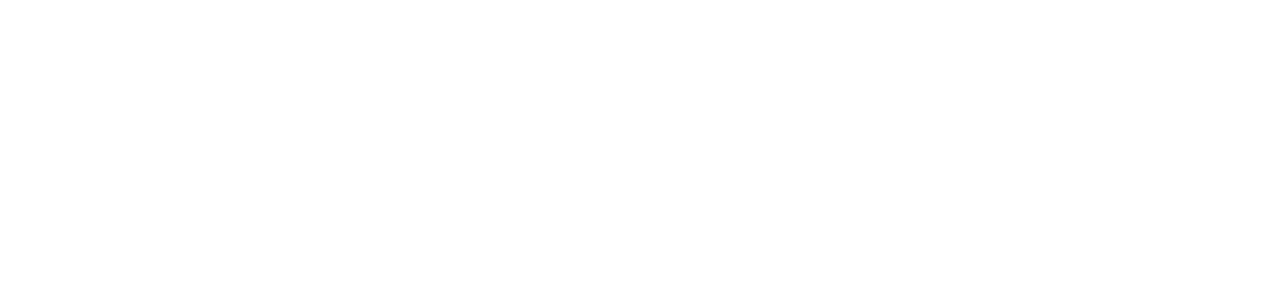
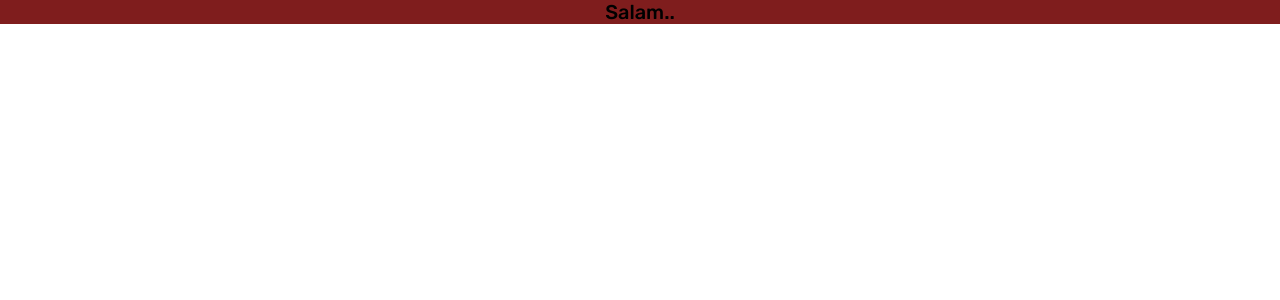
Before and after one commit to maxmiroslavski/my-cloud-v2, a React (Vite) app: page / in a window 1280 px wide. Shown: the top 300 px of the page. Built offline with nearby package versions, Linux system fonts and the light colour scheme.

Commit message:
add paragraph component

```diff
--- a/src/App.tsx
+++ b/src/App.tsx
@@ -3,7 +3,7 @@
 export const App = () => {
 	return (
 		<div className="flex-center container bg-red-900 m-auto">
-			{/* <Heading fontSize="20px">Salam..</Heading> */}
+			<Heading fontSize="20px">Salam..</Heading>
 		</div>
 	);
 };
--- /dev/null
+++ b/src/components/Paragraph/Paragraph.interface.ts
@@ -0,0 +1,9 @@
+import { DetailedHTMLProps, HTMLAttributes, ReactNode } from 'react';
+
+export interface IParagraph
+	extends DetailedHTMLProps<
+		HTMLAttributes<HTMLParagraphElement>,
+		HTMLParagraphElement
+	> {
+	children: ReactNode;
+}
--- /dev/null
+++ b/src/components/Paragraph/Paragraph.tsx
@@ -0,0 +1,7 @@
+import { IParagraph } from './Paragraph.interface';
+
+const Paragraph = ({ children, ...props }: IParagraph) => {
+	return <p {...props}>Paragraph</p>;
+};
+
+export default Paragraph;
```
Also changed, not shown: src/components/Paragraph/Paragraph.module.css (added).
